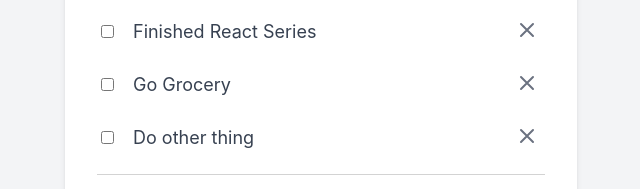
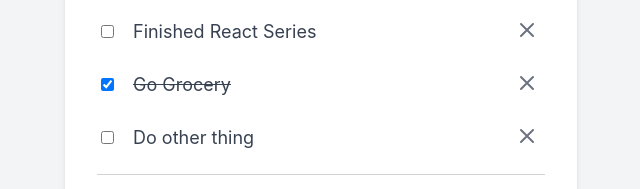
Before and after one commit to raroito87/to-do-app, a React (Create React App) app: page / in a window 1280 px wide. Shown: the part 149-338 px from the top of the page, without its empty margins (319-959 px from the left). Built offline with nearby package versions, Linux system fonts and the light colour scheme.

Commit message:
modified: episode 5. Editting todos

```diff
--- a/src/App.css
+++ b/src/App.css
@@ -70,7 +70,7 @@ h2 {
   width: 100%;
   border: none;
   box-shadow: 0 1px 3px 0 rgba(0, 0, 0, 0.1), 0 1px 2px 0 rgba(0, 0, 0, 0.06);
-  padding: 8px;
+  padding: 6px 8px;
   font-size: 18px;
 }
 
--- a/src/components/App.jsx
+++ b/src/components/App.jsx
@@ -8,16 +8,19 @@ function App() {
       id: 1,
       title: 'Finished React Series',
       isComplete: false,
+      isEditing: false,
     },
     {
       id: 2,
       title: 'Go Grocery',
       isComplete: true,
+      isEditing: false,
     },
     {
       id: 3,
       title: 'Do other thing',
       isComplete: false,
+      isEditing: false,
     },
   ]);
 
@@ -55,6 +58,60 @@ function App() {
     setTodoInput(event.target.value)
   }
 
+  function completeTodo(id) {
+    const updatedTodos = todos.map(todo => {
+      if (todo.id == id) {
+        todo.isComplete = !todo.isComplete
+      }
+
+      return todo;
+    });
+
+    setTodos(updatedTodos);
+  }
+
+  function markAsEditing(id) {
+    const updatedTodos = todos.map(todo => {
+      if (todo.id == id) {
+        todo.isEditing = true
+      }
+
+      return todo;
+    });
+
+    setTodos(updatedTodos);
+  }
+
+  function updateTodo(event, id) {
+    const updatedTodos = todos.map(todo => {
+      if (todo.id == id) {
+        if (event.target.value.trim().length == 0) {
+          todo.isEditing = false
+          return todo;
+        }
+        todo.title = event.target.value
+        todo.isEditing = false
+      }
+
+      return todo;
+    });
+
+    setTodos(updatedTodos);
+  }
+
+  function cancelEdit(event, id) {
+    const updatedTodos = todos.map(todo => {
+      if (todo.id == id) {
+        todo.isEditing = false
+      }
+
+      return todo;
+    });
+
+    setTodos(updatedTodos);
+  }
+
+
   return (
     <div className="todo-app-container">
       <div className="todo-app">
@@ -71,9 +128,30 @@ function App() {
           {todos.map((todo, index) => (
             <li key={todo.id} className="todo-item-container">
               <div className="todo-item">
-                <input type="checkbox" />
-                <span className="todo-item-label">{todo.title}</span>
-                {/* <input type="text" className="todo-item-input" value="Finish React Series" /> */}
+                <input type="checkbox" onChange={
+                  () => completeTodo(todo.id)}
+                   checked={todo.isComplete}/>
+                {!todo.isEditing ?
+                  <span
+                    onDoubleClick={() => markAsEditing(todo.id)}
+                  className={`todo-item-label ${
+                    todo.isComplete ? 'line-through' : ''
+                    }`}>
+                    {todo.title}</span>
+                  :
+                  <input type="text"
+                  onBlur={(event) => updateTodo(event, todo.id)}
+                  onKeyDown={event => {
+                    if (event.key == 'Enter'){
+                      updateTodo(event, todo.id)
+                    } else if (event.key == 'Escape') {
+                      cancelEdit(event, todo.id)
+                    }
+                  }}
+                  className="todo-item-input"
+                  defaultValue={todo.title}
+                  autoFocus />
+                }
               </div>
               <button onClick={() => deleteTodo(todo.id)} className="x-button">
                 <svg
```
Also changed, not shown: src/components/Another.jsx (+4 -9 lines).
